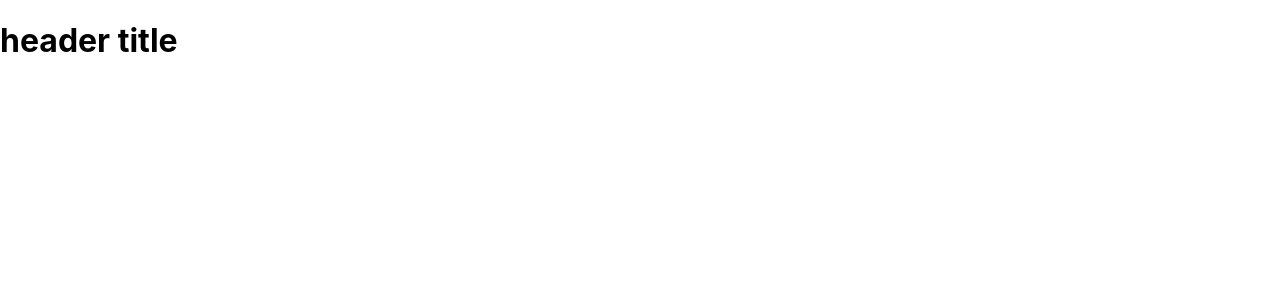
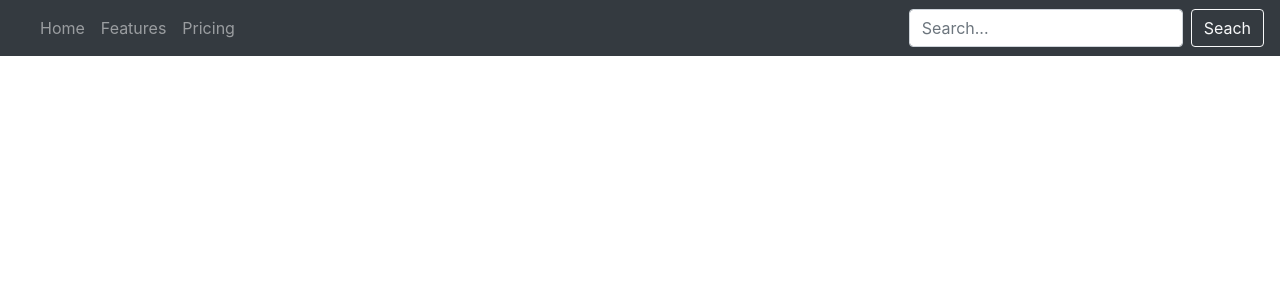
Before and after one commit to petercastle2020/Personal-Site, a React (Create React App) app: page / in a window 1280 px wide. Shown: the top 300 px of the page. Built offline with nearby package versions, Linux system fonts and the light colour scheme.

Commit message:
header improvement

```diff
--- a/package.json
+++ b/package.json
@@ -6,7 +6,9 @@
     "@testing-library/jest-dom": "^5.11.5",
     "@testing-library/react": "^11.1.0",
     "@testing-library/user-event": "^12.1.10",
+    "bootstrap": "^4.5.3",
     "react": "^17.0.1",
+    "react-bootstrap": "^1.4.0",
     "react-dom": "^17.0.1",
     "react-scripts": "4.0.0",
     "web-vitals": "^0.2.4"
--- a/src/App.js
+++ b/src/App.js
@@ -1,7 +1,8 @@
-import logo from "./logo.svg";
 import "./App.css";
 import Header from "./components/Header";
-import Navbar from 'react-bootstrap/Navbar';
+
+
+
 
 
 function App() {
--- a/src/components/Header.jsx
+++ b/src/components/Header.jsx
@@ -1,9 +1,27 @@
 import React from "react";
+import {Navbar, Nav, Form, FormControl, Button} from "react-bootstrap";
+import 'bootstrap/dist/css/bootstrap.min.css';
+
 
 
 
 function Header() {
-    return <h1>header title</h1>
+    return (
+    <>
+        <Navbar bg="dark" variant="dark">
+          <Navbar.Brand href="#home"></Navbar.Brand>
+          <Nav className="mr-auto">
+            <Nav.Link href="#home">Home</Nav.Link>
+            <Nav.Link href="#features">Features</Nav.Link>
+            <Nav.Link href="#pricing">Pricing</Nav.Link>
+          </Nav>
+          <Form inline>
+            <FormControl type="text" placeholder="Search..." className="mr-sm-2" />
+            <Button variant="outline-light">Seach</Button>
+          </Form>
+        </Navbar>
+        <br />
+    </>)
 }
 
 export default Header;
```
Also changed, not shown: 1 other file (tests, documents, lock files or other folders).
